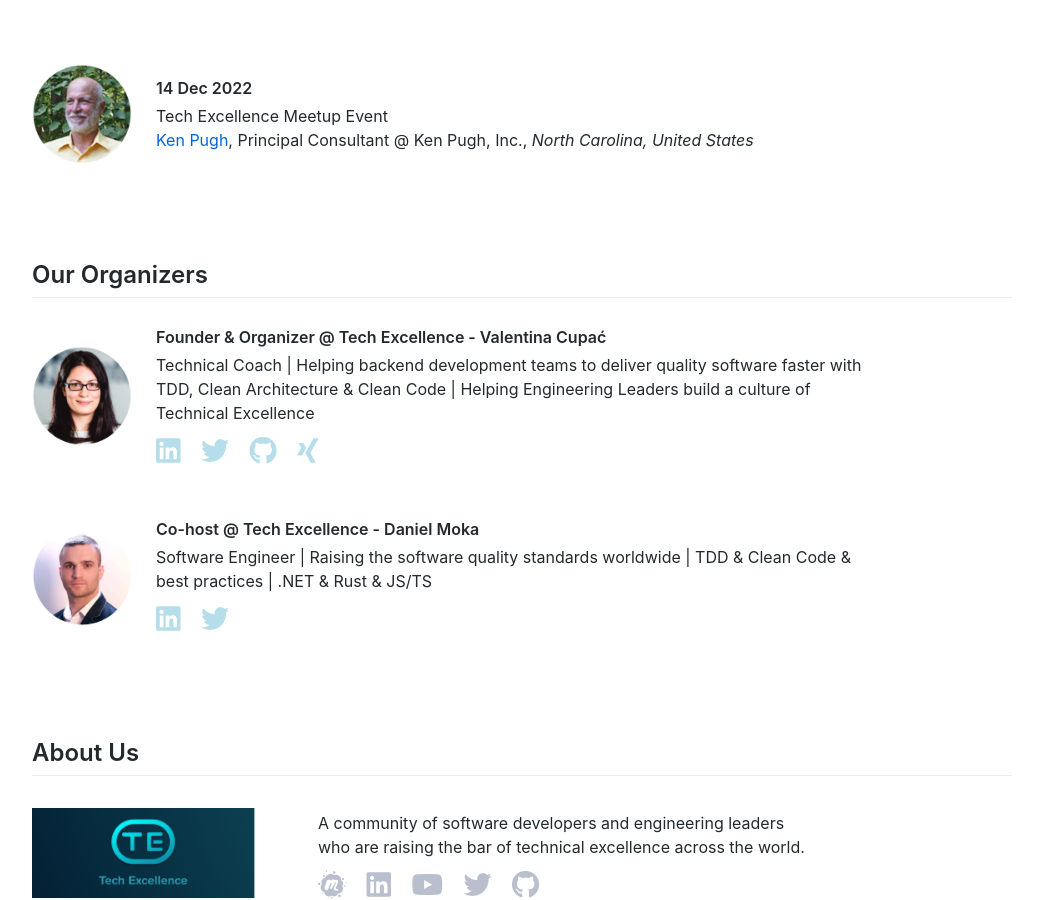
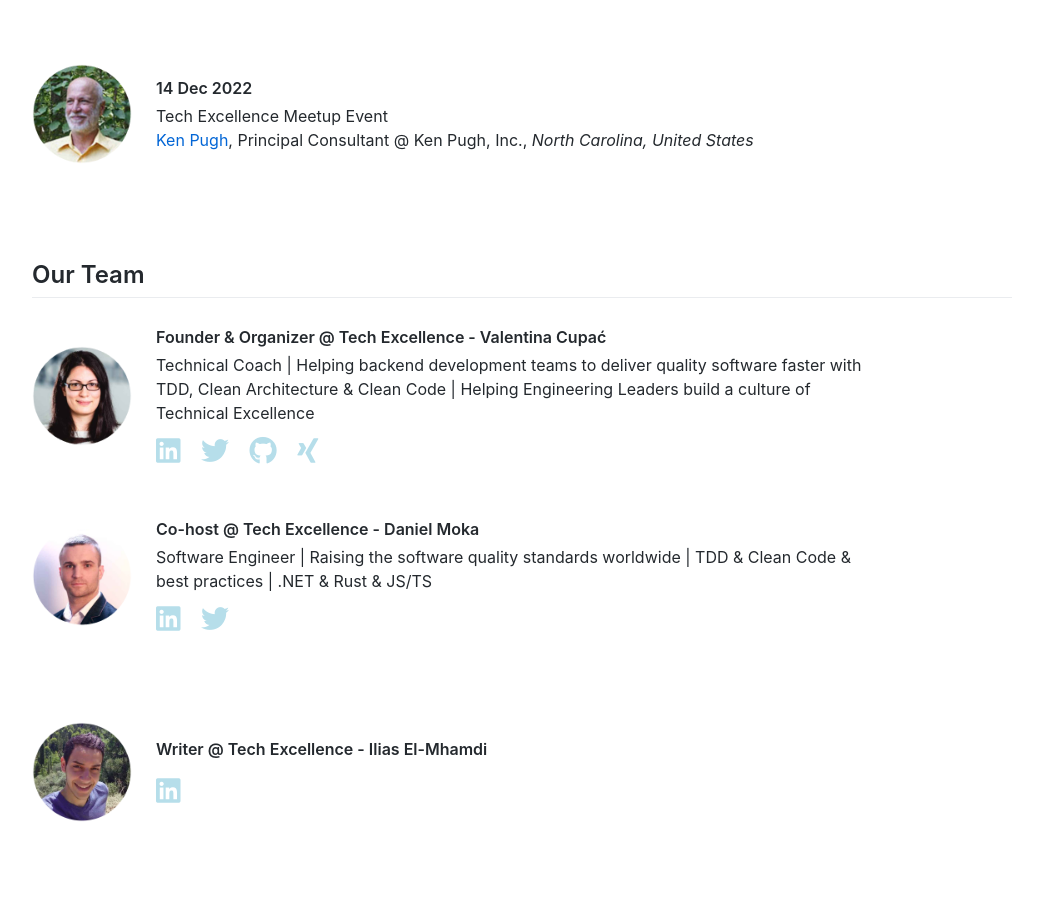
Before and after one commit to techexcellenceio/community, a Jekyll site: the page built from index.html, in a window 1280 px wide and 900 px high, scrolled down 3854 px. Shown: the whole window, without its empty margins (118-1161 px from the left). Built offline with Jekyll 4.4.1, drawn with Linux system fonts in a browser that asks for light colours; nearby versions of some CDN libraries; comment, search, counter and statistics services are not loaded.

Commit message:
our team

```diff
--- a/_includes/organizers.html
+++ b/_includes/organizers.html
@@ -1,4 +1,4 @@
-<h2>Our Organizers</h2>
+<h2>Our Team</h2>
 
 <!-- <div class="s-container">
     <p>
@@ -35,9 +35,9 @@
 
 <!-- JELENA -->
 <!-- <div class="s-container">
-    <img src="https://www.techexcellence.io/assets/img/valentina-cupac.png" alt="valentina-cupac" class="profile-img" width="100" height="100" />
+    <img src="https://www.techexcellence.io/assets/img/jelena-cupac.png" alt="jelena-cupac" class="profile-img" width="100" height="100" />
     <div class="text-container">
-        <p class="p-title">Co-Organizer @ Tech Excellence - Valentina Cupać</p>
+        <p class="p-title">Co-Organizer & Designer @ Tech Excellence - Jelena Cupać</p>
         <p class="p-about">
             Helping software product companies design successful digital products through Digital Product Design and UX/UI Design.
             Analyzed business needs and target users, focusing on user experience and software usability.
@@ -74,3 +74,21 @@
 </div>
 
 <!-- OLIVER -->
+
+
+
+
+<!-- DANIEL -->
+<div class="s-container">
+    <img src="https://www.techexcellence.io/assets/img/ilias-el-mhamdi.png" alt="ilias-el-mhamdi" class="profile-img" width="100" height="100" />
+    <div class="text-container">
+        <p class="p-title">Writer @ Tech Excellence - Ilias El-Mhamdi</p>
+        <!-- <p class="p-about">
+            About...
+        </p> -->
+        <div class="social-media">
+            <a href="https://www.linkedin.com/in/ilias-el-mhamdi-72a013146/" target="_blank" rel="noopener"><i class="fab fa-linkedin"></i></a>
+            <!-- <a href="https://twitter.com/IliasElMhamdi" target="_blank" rel="noopener"><i class="fab fa-twitter"></i></a> -->
+        </div>
+    </div>
+</div>
```
Also changed, not shown: assets/img/ilias-el-mhamdi.png (added).
